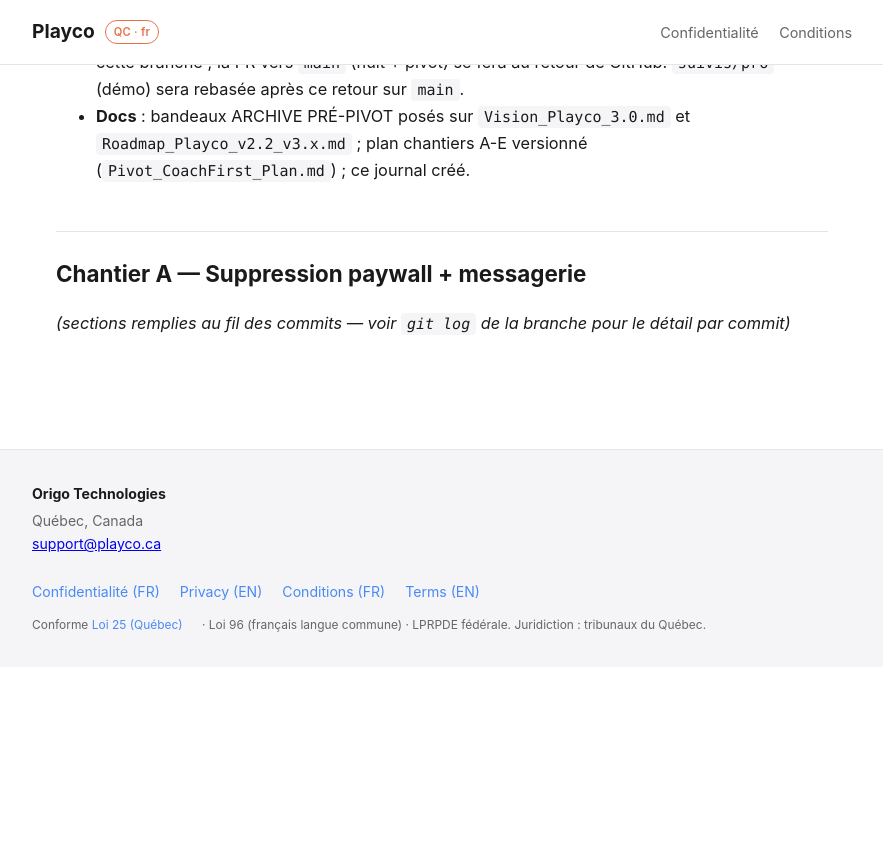
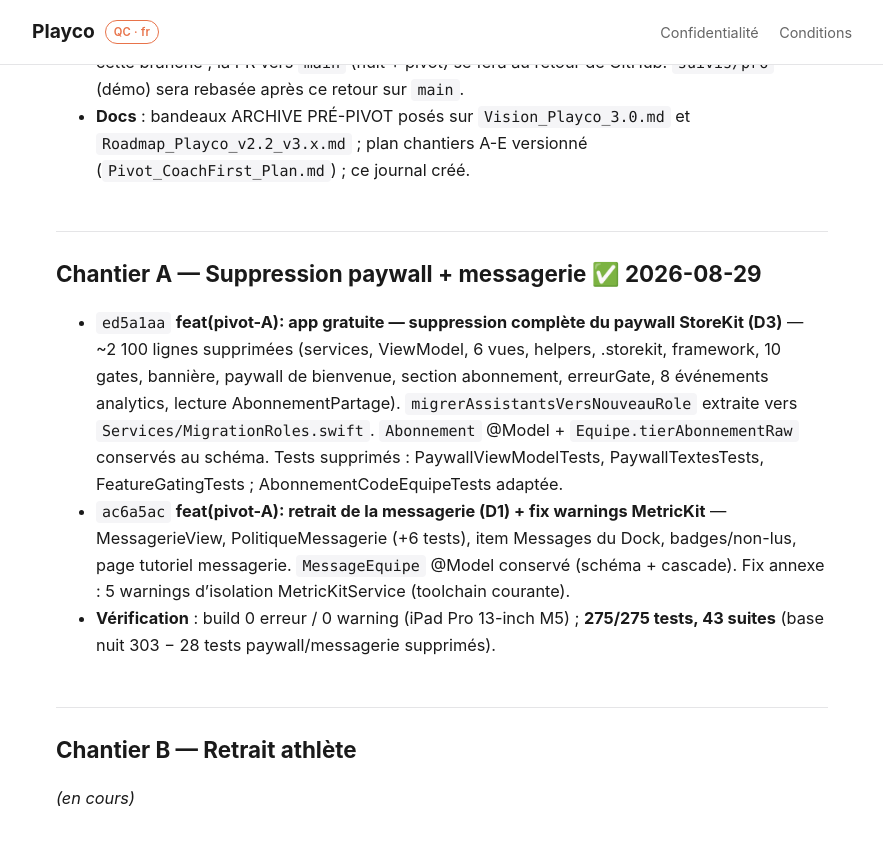
Before and after one commit to armypo/Coach-Planner-VB, a Jekyll site: the page built from docs/Journal_Pivot_CoachFirst.md, in a window 1280 px wide and 900 px high, scrolled down 613 px. Shown: the top 845 px of the window, without its empty margins (198-1081 px from the left). Built offline with Jekyll 4.4.1, drawn with Linux system fonts in a browser that asks for light colours; our own code applies the rules of GitHub Pages for plain Markdown files; before the commit the page ends 1280 px from its top, so only the background shows below that.

Commit message:
docs(pivot): journal — chantier A livré (275/275, 0/0)

```diff
--- a/docs/Journal_Pivot_CoachFirst.md
+++ b/docs/Journal_Pivot_CoachFirst.md
@@ -8,6 +8,12 @@
 - **Branche** : `pivot/coach-first` créée sur `c233bb6` (tête de `CChristo/agitated-mcnulty-c2cefa` = main v2.2 + boucle de nuit des 6-7 juil.). Le « merge de la nuit » est donc porté par cette branche ; la PR vers `main` (nuit + pivot) se fera au retour de GitHub. `suivis/pr6` (démo) sera rebasée après ce retour sur `main`.
 - **Docs** : bandeaux ARCHIVE PRÉ-PIVOT posés sur `Vision_Playco_3.0.md` et `Roadmap_Playco_v2.2_v3.x.md` ; plan chantiers A-E versionné (`Pivot_CoachFirst_Plan.md`) ; ce journal créé.
 
-## Chantier A — Suppression paywall + messagerie
+## Chantier A — Suppression paywall + messagerie ✅ 2026-08-29
 
-_(sections remplies au fil des commits — voir `git log` de la branche pour le détail par commit)_
+- `ed5a1aa` **feat(pivot-A): app gratuite — suppression complète du paywall StoreKit (D3)** — ~2 100 lignes supprimées (services, ViewModel, 6 vues, helpers, .storekit, framework, 10 gates, bannière, paywall de bienvenue, section abonnement, erreurGate, 8 événements analytics, lecture AbonnementPartage). `migrerAssistantsVersNouveauRole` extraite vers `Services/MigrationRoles.swift`. `Abonnement` @Model + `Equipe.tierAbonnementRaw` conservés au schéma. Tests supprimés : PaywallViewModelTests, PaywallTextesTests, FeatureGatingTests ; AbonnementCodeEquipeTests adaptée.
+- `ac6a5ac` **feat(pivot-A): retrait de la messagerie (D1) + fix warnings MetricKit** — MessagerieView, PolitiqueMessagerie (+6 tests), item Messages du Dock, badges/non-lus, page tutoriel messagerie. `MessageEquipe` @Model conservé (schéma + cascade). Fix annexe : 5 warnings d'isolation MetricKitService (toolchain courante).
+- **Vérification** : build 0 erreur / 0 warning (iPad Pro 13-inch M5) ; **275/275 tests, 43 suites** (base nuit 303 − 28 tests paywall/messagerie supprimés).
+
+## Chantier B — Retrait athlète
+
+_(en cours)_
```
